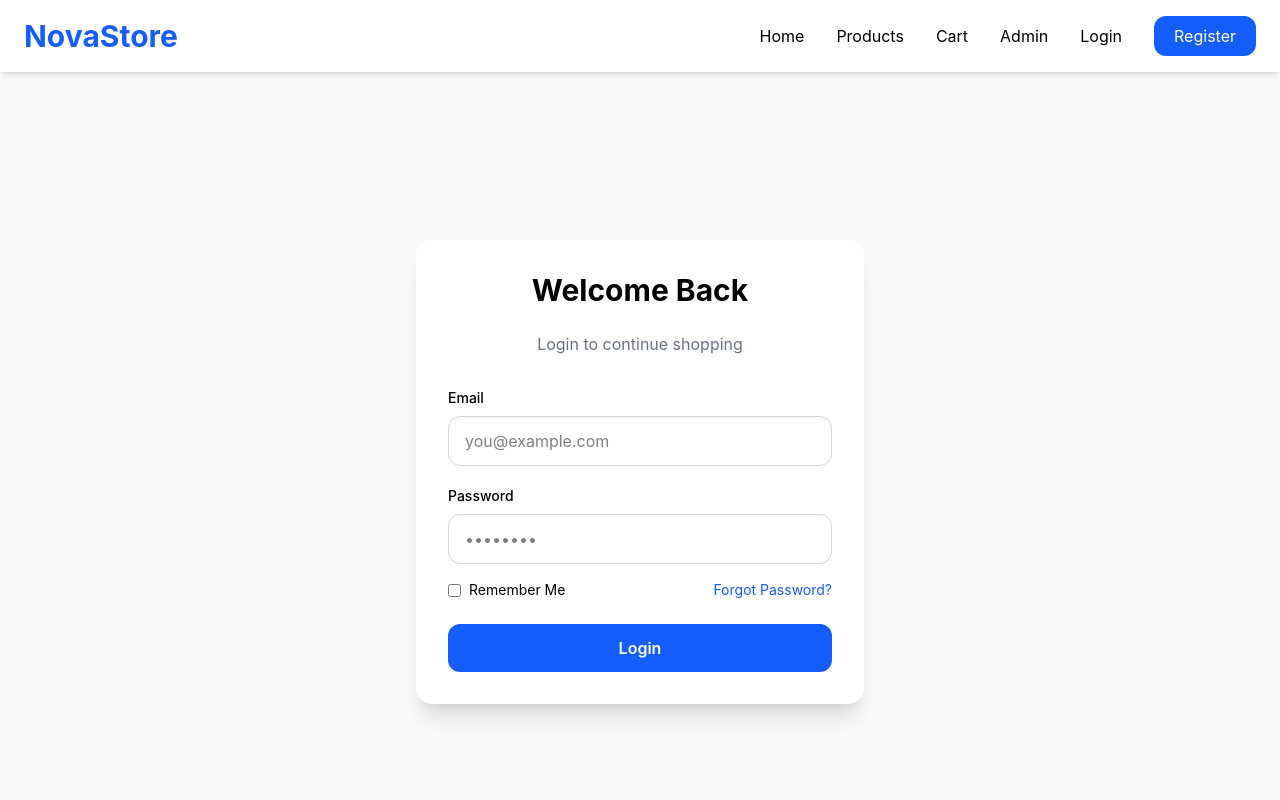
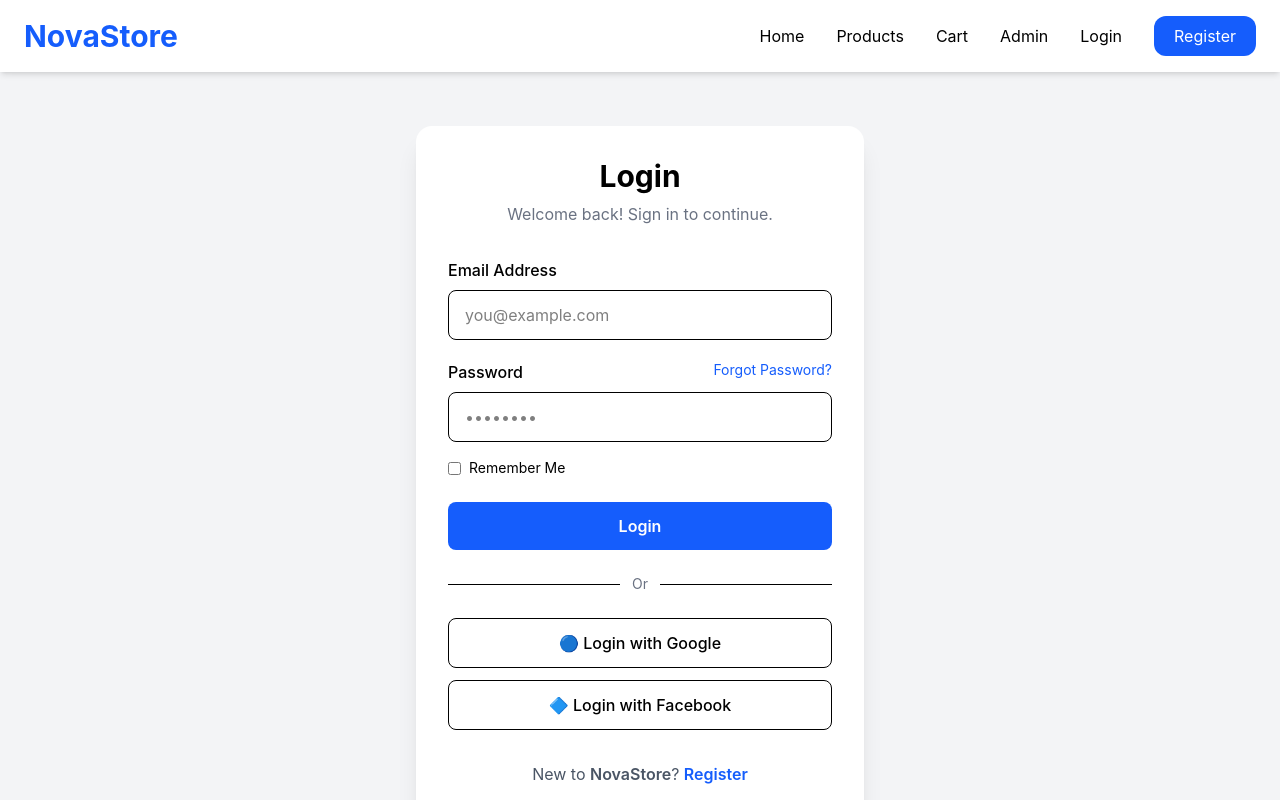
Before and after one commit to 23008024/NovaStore, a React app in the folder frontend/: page /login in a window 1280 px wide. Shown: the top 800 px of the page. Built offline with nearby package versions, Linux system fonts and the light colour scheme; the HTML template or start-up script is replaced by a standard one.

Commit message:
Update Login.jsx

```diff
--- a/frontend/src/pages/Login.jsx
+++ b/frontend/src/pages/Login.jsx
@@ -3,7 +3,6 @@ import { Link, useNavigate } from "react-router-dom";
 import { useAuth } from "../context/AuthContext";
 
 export default function Login() {
-
     const { login } = useAuth();
     const navigate = useNavigate();
 
@@ -12,56 +11,42 @@ export default function Login() {
     const [remember, setRemember] = useState(false);
 
     const submit = async (e) => {
-
         e.preventDefault();
 
         try {
-
-            const loggedUser = await login(
-                email,
-                password,
-                remember
-            );
+            const loggedUser = await login(email, password, remember);
 
             if (loggedUser.role === "ADMIN") {
                 navigate("/admin");
             } else {
                 navigate("/");
             }
-
         } catch (error) {
-
-            alert(
-                error.response?.data?.message ||
-                "Login failed"
-            );
-
+            alert(error.response?.data?.message || "Login failed");
         }
     };
 
     return (
+        <div className="min-h-screen bg-gray-100 flex items-center justify-center px-4">
 
-        <div className="min-h-screen flex items-center justify-center px-5">
+            <div className="bg-white rounded-2xl shadow-xl w-full max-w-md p-8">
 
-            <form
-                onSubmit={submit}
-                className="bg-white shadow-xl rounded-2xl p-8 w-full max-w-md"
-            >
+                <h2 className="text-3xl font-bold text-center mb-2">
+                    Login
+                </h2>
 
-                <h1 className="text-3xl font-bold text-center mb-6">
-                    Welcome Back
-                </h1>
+                <p className="text-center text-gray-500 mb-8">
+                    Welcome back! Sign in to continue.
+                </p>
 
-                <p className="text-gray-500 text-center mb-8">
-                    Login to continue shopping
-                </p>
+                <form onSubmit={submit}>
 
                     {/* Email */}
 
                     <div className="mb-5">
 
-                    <label className="block text-sm font-medium mb-2">
-                        Email
+                        <label className="block font-medium mb-2">
+                            Email Address
                         </label>
 
                         <input
@@ -69,56 +54,52 @@ export default function Login() {
                             placeholder="you@example.com"
                             value={email}
                             onChange={(e) => setEmail(e.target.value)}
-                        autoComplete="email"
+                            className="w-full border rounded-lg px-4 py-3 focus:ring-2 focus:ring-blue-500 outline-none"
                             required
-                        className="w-full px-4 py-3 rounded-xl border border-gray-300 outline-none transition focus:ring-2 focus:ring-blue-500"
                         />
 
                     </div>
 
                     {/* Password */}
 
-                <div className="mb-4">
+                    <div className="mb-2 flex justify-between">
 
-                    <label className="block text-sm font-medium mb-2">
+                        <label className="font-medium">
                             Password
                         </label>
+
+                        <Link
+                            to="/forgot-password"
+                            className="text-blue-600 text-sm hover:underline"
+                        >
+                            Forgot Password?
+                        </Link>
+
+                    </div>
 
                     <input
                         type="password"
                         placeholder="••••••••"
                         value={password}
                         onChange={(e) => setPassword(e.target.value)}
-                        autoComplete="current-password"
+                        className="w-full border rounded-lg px-4 py-3 mb-4 focus:ring-2 focus:ring-blue-500 outline-none"
                         required
-                        className="w-full px-4 py-3 rounded-xl border border-gray-300 outline-none transition focus:ring-2 focus:ring-blue-500"
                     />
 
-                </div>
+                    {/* Remember Me */}
 
-                {/* Remember Me + Forgot Password */}
-
-                <div className="flex items-center justify-between mb-6">
-
-                    <label className="flex items-center gap-2 text-sm">
+                    <div className="flex items-center mb-6">
 
                         <input
                             type="checkbox"
                             checked={remember}
                             onChange={(e) => setRemember(e.target.checked)}
-                            className="rounded"
+                            className="mr-2"
                         />
 
+                        <span className="text-sm">
                             Remember Me
-
-                    </label>
-
-                    <Link
-                        to="/forgot-password"
-                        className="text-sm text-blue-600 hover:text-blue-800 hover:underline"
-                    >
-                        Forgot Password?
-                    </Link>
+                        </span>
 
                     </div>
 
@@ -126,14 +107,60 @@ export default function Login() {
 
                     <button
                         type="submit"
-                    className="w-full bg-blue-600 text-white py-3 rounded-xl font-semibold hover:bg-blue-700 transition"
+                        className="w-full bg-blue-600 hover:bg-blue-700 text-white py-3 rounded-lg font-semibold transition"
                     >
                         Login
                     </button>
 
                 </form>
 
+                {/* Divider */}
+
+                <div className="flex items-center my-6">
+
+                    <hr className="flex-grow" />
+
+                    <span className="mx-3 text-gray-500 text-sm">
+                        Or
+                    </span>
+
+                    <hr className="flex-grow" />
+
                 </div>
 
+                {/* Google */}
+
+                <button
+                    className="w-full border rounded-lg py-3 mb-3 font-medium hover:bg-gray-50 transition"
+                >
+                    🔵 Login with Google
+                </button>
+
+                {/* Facebook */}
+
+                <button
+                    className="w-full border rounded-lg py-3 font-medium hover:bg-gray-50 transition"
+                >
+                    🔷 Login with Facebook
+                </button>
+
+                {/* Register */}
+
+                <p className="text-center text-gray-600 mt-8">
+
+                    New to <span className="font-semibold">NovaStore</span>?{" "}
+
+                    <Link
+                        to="/register"
+                        className="text-blue-600 hover:underline font-semibold"
+                    >
+                        Register
+                    </Link>
+
+                </p>
+
+            </div>
+
+        </div>
     );
 }
```
Lines whose indentation alone changed are shown as unchanged.
